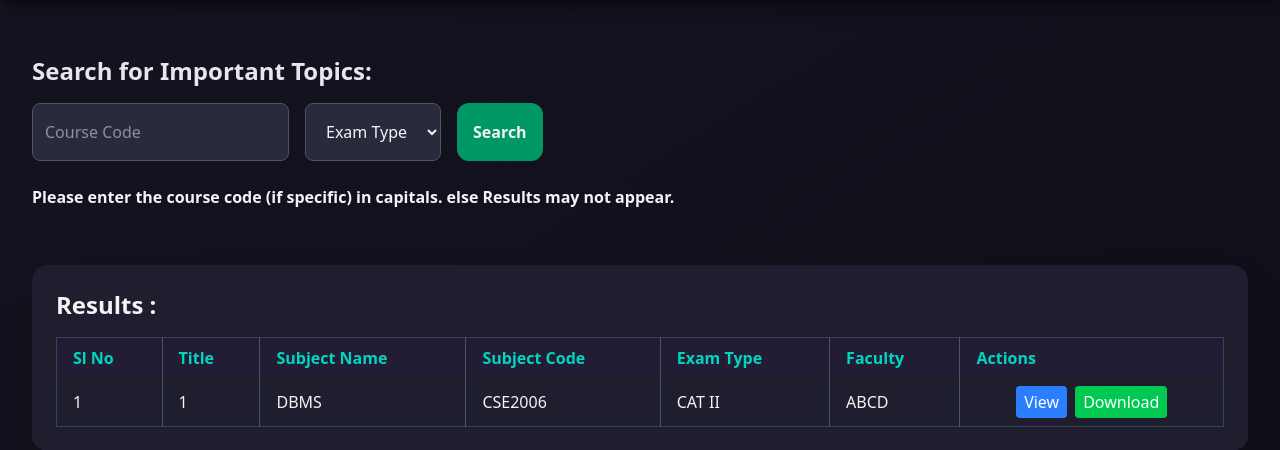
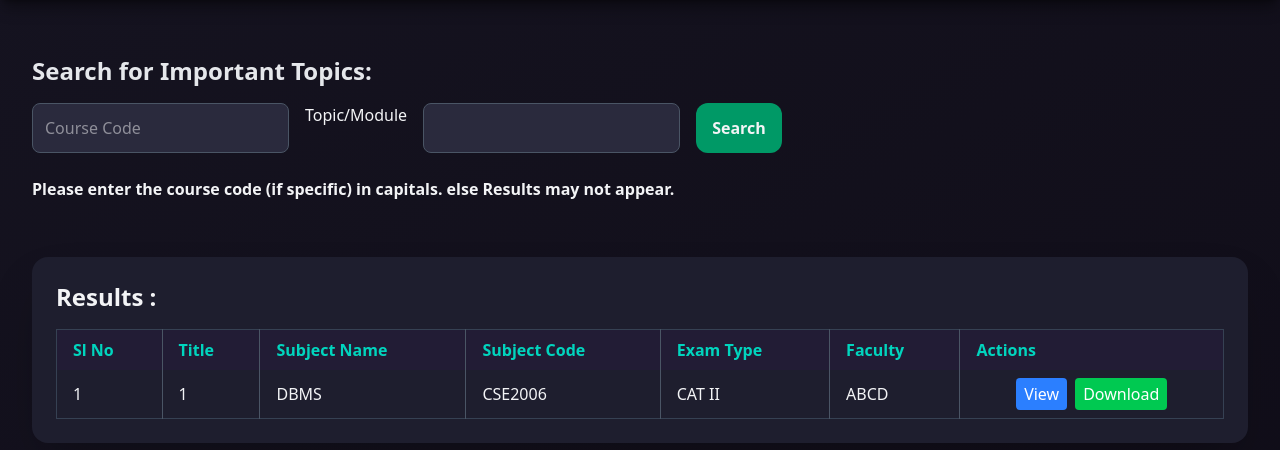
Before and after one commit to krishnasouravvemuri/PaperRepo, a Django app: page /ImportantTopics/ in a window 1280 px wide. Shown: the part 65-515 px from the top of the page. Run offline with Django 5.2, Linux system fonts and the light colour scheme; data comes from the database, SQL or seed files in the repository; style sheets or scripts are compiled from the project's sources; some libraries are stand-ins or nearby versions.

Commit message:
Update ImportantTopics.html

```diff
--- a/papers/templates/ImportantTopics.html
+++ b/papers/templates/ImportantTopics.html
@@ -15,13 +15,8 @@
             <input name="course_code" id="subjectInput" placeholder="Course Code"
                    value="{{ course_code }}"
                    class="p-3 rounded-lg border border-gray-600 bg-[#2a2a3d] max-w-md text-gray-100 focus:outline-none focus:ring-2 focus:ring-emerald-500">
-            <select name="exam_type"
-                    class="p-4 rounded-lg border border-gray-600 bg-[#2a2a3d] max-w-md text-gray-100 focus:outline-none focus:ring-2 focus:ring-emerald-500">
-                <option disabled selected value="">Exam Type</option>
-                <option value="CAT I" {% if exam_type == 'CAT I' %}selected{% endif %}>CAT I</option>
-                <option value="CAT II" {% if exam_type == 'CAT II' %}selected{% endif %}>CAT II</option>
-                <option value="FAT" {% if exam_type == 'FAT' %}selected{% endif %}>FAT</option>
-            </select>
+            <label>Topic/Module</label>
+            <input name="topic_type" type="text" value="{{ object.topic_type }}" class="p-3 rounded-lg border border-gray-600 bg-[#2a2a3d] text-gray-100 focus:outline-none focus:ring-2 focus:ring-emerald-500">
             <button type="submit"
                     class="font-semibold text-center bg-emerald-600 px-4 py-2 rounded-xl cursor-pointer hover:bg-emerald-500 transition flex items-center gap-2">
                 Search
```
